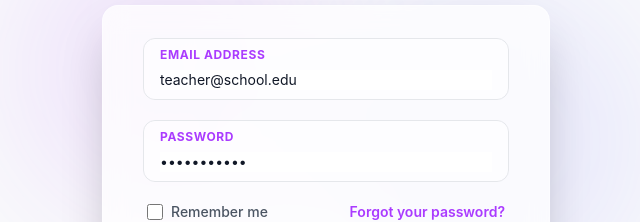
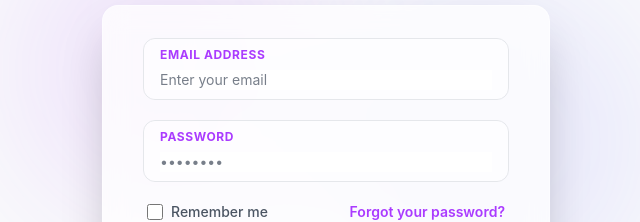
Before and after one commit to dhvaj/laams-frontend, a React (Vite) app: page /login in a window 1280 px wide. Shown: the part 290-512 px from the top of the page, without its empty margins (314-954 px from the left). Built offline with nearby package versions, Linux system fonts and the light colour scheme; no server answers.

Commit message:
Remove pre-filled demo login credentials from the login screen

```diff
--- a/src/pages/Login.tsx
+++ b/src/pages/Login.tsx
@@ -8,8 +8,8 @@ export const Login: React.FC = () => {
   const navigate = useNavigate();
   const { login } = useAuth();
   const [isSubmitting, setIsSubmitting] = useState(false);
-  const [email, setEmail] = useState('teacher@school.edu');
-  const [password, setPassword] = useState('password123');
+  const [email, setEmail] = useState('');
+  const [password, setPassword] = useState('');
   const [error, setError] = useState('');
   const [resetSent, setResetSent] = useState(false);
 
```
